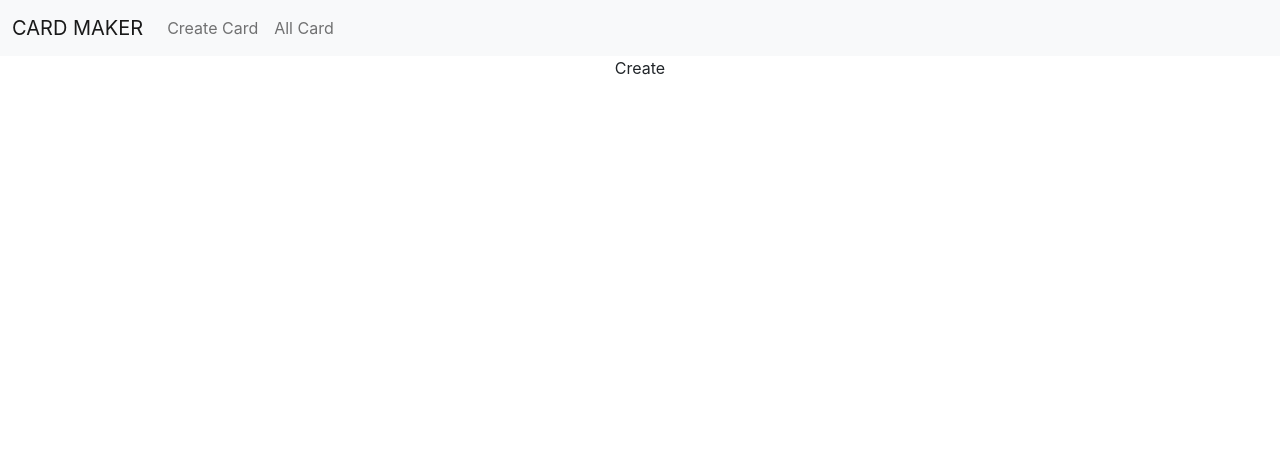
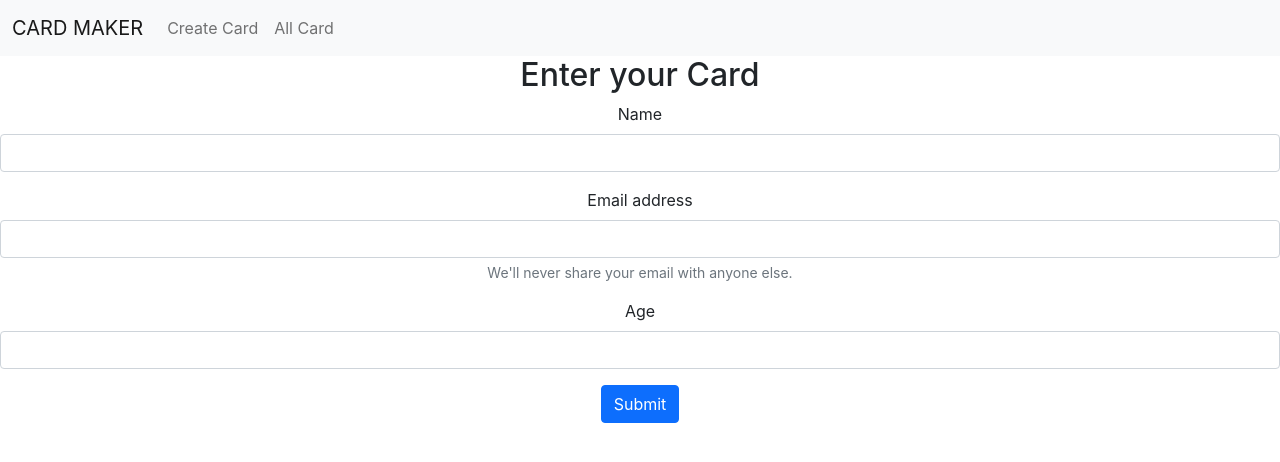
Before and after one commit to AbhinayBhadauria99/card-maker, a React (Create React App) app in the folder user/: page / in a window 1280 px wide. Shown: the top 462 px of the page. Built offline with nearby package versions, Linux system fonts and the light colour scheme.

Commit message:
added form for user to put data

```diff
--- a/user/src/App.js
+++ b/user/src/App.js
@@ -22,3 +22,5 @@ function App() {
 }
 
 export default App;
+
+//ctrl+H = for find and replace
--- a/user/src/components/Create.jsx
+++ b/user/src/components/Create.jsx
@@ -2,8 +2,28 @@ import React from 'react'
 
 const Create = () => {
     return (
-        <div>Create</div>
+        <div classNamename="container my-2">
+            <h2 classNamename="text-center">Enter your Card</h2>
+
+            <form>
+                <div className="mb-3">
+                    <label className="form-label">Name</label>
+                    <input type="text" className="form-control" />
+                </div>
+                <div className="mb-3">
+                    <label className="form-label">Email address</label>
+                    <input type="email" className="form-control" id="exampleInputEmail1" aria-describedby="emailHelp" />
+                    <div id="emailHelp" className="form-text">We'll never share your email with anyone else.</div>
+                </div>
+                <div className="mb-3">
+                    <label className="form-label">Age</label>
+                    <input type="number" className="form-control" />
+                </div>
+                <button type="submit" className="btn btn-primary">Submit</button>
+            </form>
+
+        </div>
     )
 };
 
-export default Create
+export default Create;
```
